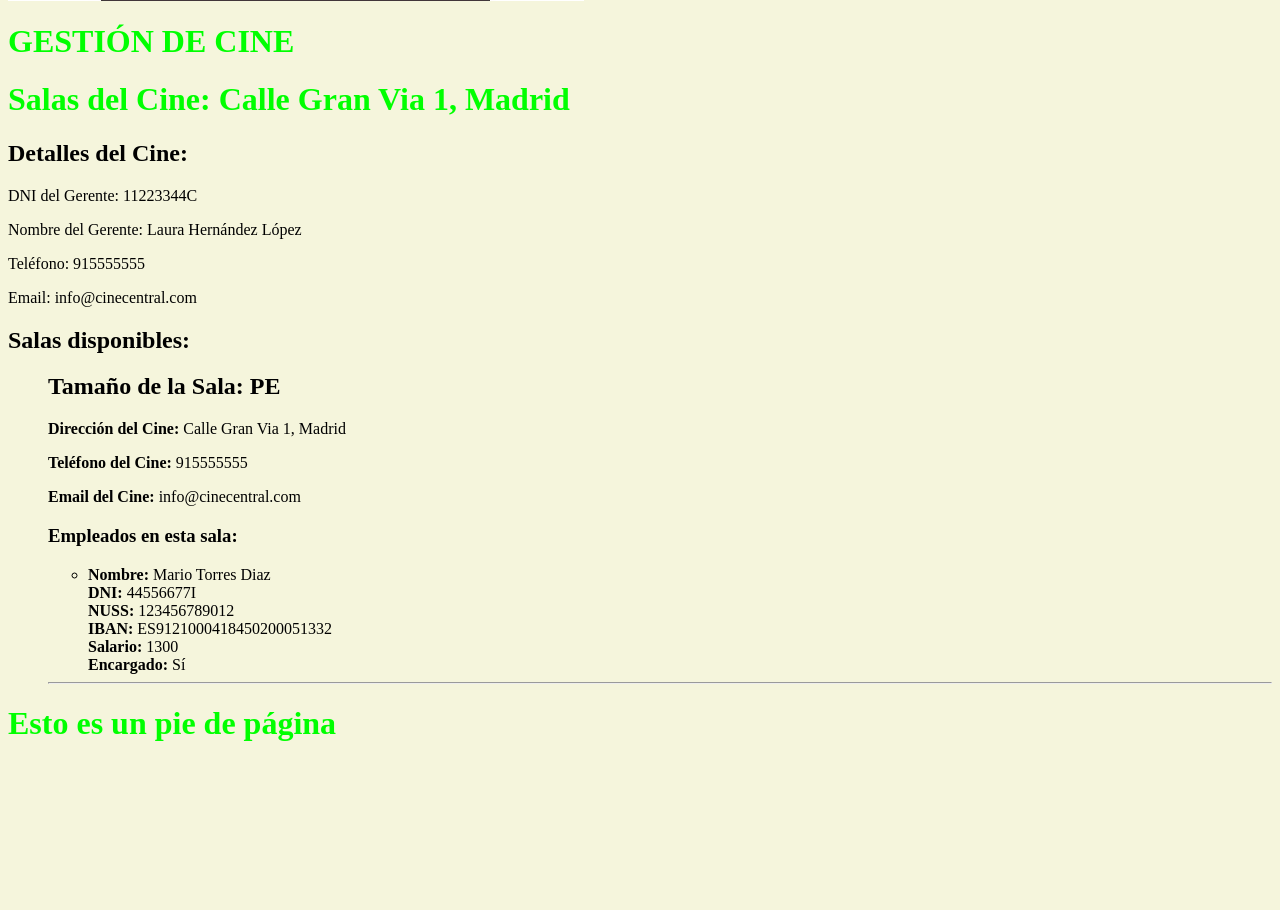
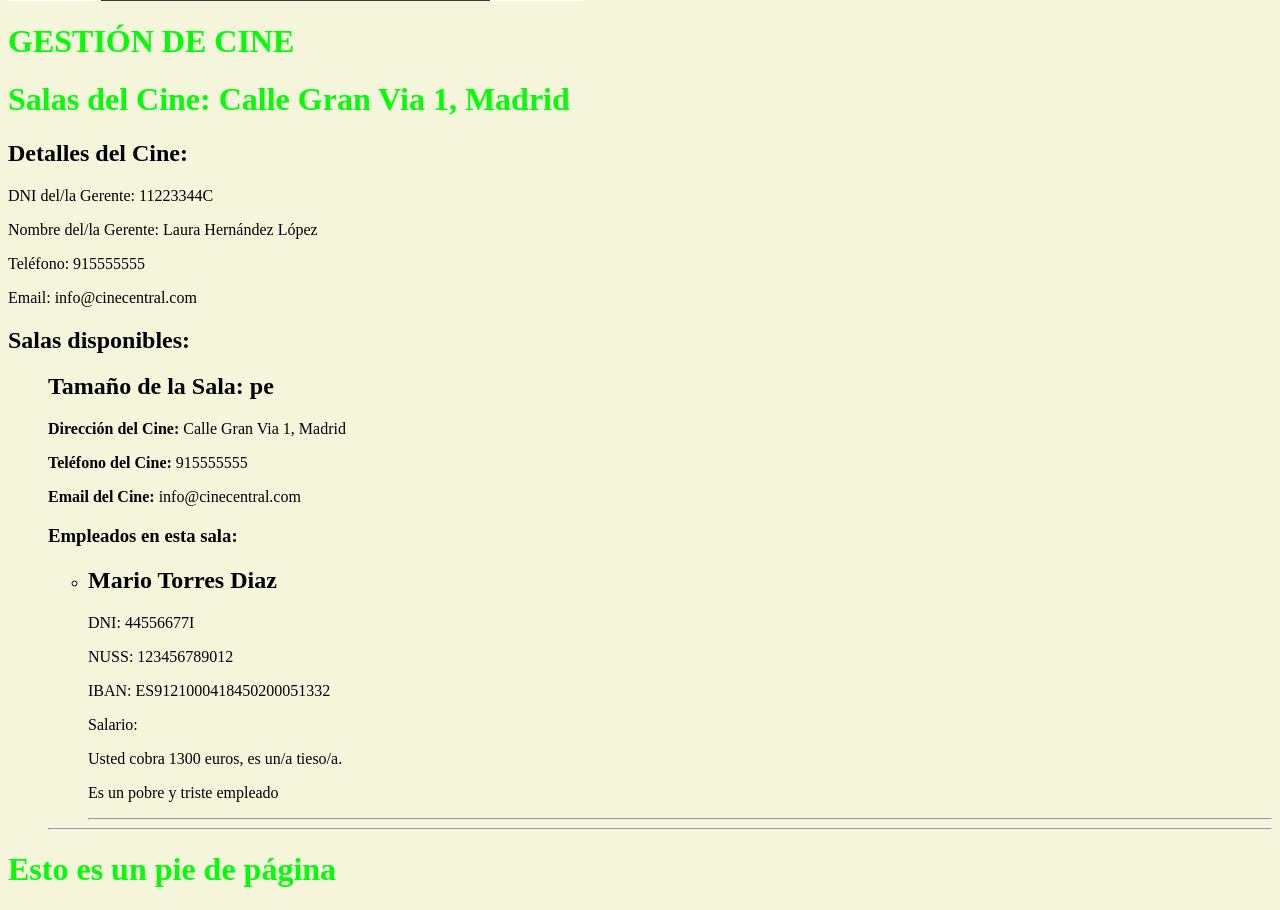
Before and after one commit to avalpsur/AplicacionWebDWS, a Django app: page /cine/mostrar_salasReversa/1 in a window 1280 px wide. Shown: the part 454-1364 px from the top of the page. Before the commit the page ends 1195 px from the top, so only its background shows below. Run offline with Django 5.2, Linux system fonts and the light colour scheme; data comes from the database, SQL or seed files in the repository.

Commit message:
Solo faltan los errores

```diff
--- a/GestionCine/templates/cine/cine.html
+++ b/GestionCine/templates/cine/cine.html
@@ -2,8 +2,8 @@
 {% block contenido %}
     <h1>Salas del Cine: {{ cine.direccion }}</h1>
     <h2>Detalles del Cine:</h2>
-    <p>DNI del Gerente: {{ cine.gerente.dni }}</p>
-    <p>Nombre del Gerente: {{ cine.gerente.nombre }} {{ cine.gerente.apellidos }}</p>
+    <p>DNI del/la Gerente: {{ cine.gerente.dni }}</p>
+    <p>Nombre del/la Gerente: {{ cine.gerente.nombre|capfirst }} {{ cine.gerente.apellidos|capfirst }}</p>
     <p>Teléfono: {{ cine.telefono }}</p>
     <p>Email: {{ cine.email }}</p>
 
--- a/GestionCine/templates/empleado/empleado.html
+++ b/GestionCine/templates/empleado/empleado.html
@@ -1,7 +1,23 @@
-<h2>{{ empleado.nombre }} {{ empleado.apellidos }}</h2>
+<h2>{{ empleado.nombre|capfirst }} {{ empleado.apellidos|capfirst }}</h2>
         <p>DNI: {{ empleado.dni }}</p>
-        <p>NUSS: {{ empleado.nuss }}</p>
-        <p>IBAN: {{ empleado.iban }}</p>
-        <p>Salario: {{ empleado.salario }}</p>
-        <p>Encargado: {{ empleado.encargado }}</p>
+        {% if empleado.dni == "666" or empleado.dni == 616 %}
+                    <p>EL DIABLO</p>
+        {% endif %}
+        <p>NUSS: {{ empleado.nuss|cut:" " }}</p>
+        <p>IBAN: {{ empleado.iban|upper }}</p>
+        <div>
+        <p>Salario:</p>
+                {% if empleado.salario > 18000 %}
+                        Usted cobra {{ empleado.salario }} euros, no se queje que está la cosa mala.
+                {% elif empleado.salario == 18000%}
+                        Usted cobra {{ empleado.salario }} euros, no está mal.
+                {% else %}
+                        Usted cobra {{ empleado.salario }} euros, es un/a tieso/a.
+                {% endif %}
+        </div>
+                {% if empleado.encargado != true %}
+                        <p>Es un pobre y triste empleado</p>
+                {% else %}
+                        <p><strong>Encargado</strong></p>
+                {% endif %}
         <hr>
--- a/GestionCine/templates/empleado/media.html
+++ b/GestionCine/templates/empleado/media.html
@@ -4,6 +4,6 @@
     <h1>Media salarial</h1>
 {% endblock %}
 
-{% block contenido }
+{% block contenido %}
     <p>La media de salarios es: <strong>{{media.salario__avg}}</strong></p>
 {% endblock %}
--- a/GestionCine/templates/proyeccion/lista.html
+++ b/GestionCine/templates/proyeccion/lista.html
@@ -1,5 +1,3 @@
-
-
 {% block header %}
     <h1>Lista de Proyecciones</h1>
 {% endblock %}
--- a/GestionCine/templates/proyeccion/proyeccion.html
+++ b/GestionCine/templates/proyeccion/proyeccion.html
@@ -1,12 +1,12 @@
 {% extends "principal.html" %}
 
 {% block header %}
-        <h1>Película: {{ proyeccion.pelicula.titulo }}</h1>
+        <h1>Película: {{ proyeccion.pelicula.titulo|title }}</h1>
 {% endblock %}
 
 {% block contenido %}
 <div>
-        <p><strong>Hora de Proyección:</strong> {{ proyeccion.hora }}</p>
+        <p><strong>Hora de Proyección:</strong> {{ proyeccion.hora|date:"d m Y" }} {{ proyeccion.hora|time:"H:i" }}</p>
         <p><strong>Sala:</strong> {{ proyeccion.sala.id }}</p>
     </div>
 {% endblock %}
--- a/GestionCine/templates/sala/sala.html
+++ b/GestionCine/templates/sala/sala.html
@@ -1,5 +1,5 @@
 <div>
-    <h2>Tamaño de la Sala: {{sala.tamano}}
+    <h2>Tamaño de la Sala: {{sala.tamano|lower}}
     </h2>
     <p><strong>Dirección del Cine:</strong> {{ sala.cine.direccion }}</p>
     <p><strong>Teléfono del Cine:</strong> {{ sala.cine.telefono }}</p>
@@ -10,12 +10,7 @@
     <ul>
         {% for empleado in sala.empleado.all %}
             <li>
-                <strong>Nombre:</strong> {{ empleado.nombre }} {{ empleado.apellidos }}<br>
-                <strong>DNI:</strong> {{ empleado.dni }}<br>
-                <strong>NUSS:</strong> {{ empleado.nuss }}<br>
-                <strong>IBAN:</strong> {{ empleado.iban }}<br>
-                <strong>Salario:</strong> {{ empleado.salario }}<br>
-                <strong>Encargado:</strong> {{ empleado.encargado|yesno:"Sí,No" }}
+                {% include 'empleado/empleado.html' %}
             </li>
         {% empty %}
             <li>No hay empleados asignados a esta sala.</li>
--- a/GestionCine/templates/socio/socio.html
+++ b/GestionCine/templates/socio/socio.html
@@ -1,5 +1,5 @@
 <div>
-    <h2>Número de Socio: {{ socio.numSocio }}</h2>
+    <h2>Número de Socio: {{ socio.numSocio}}</h2>
     <p>Fecha de Alta: {{ socio.fechaAlta }}</p>
     <p>Fecha de Caducidad: {{ socio.fechaCaducidad }}</p>
     <p>Datos personales:</p>
```
Also changed, not shown: GestionCine/templates/cliente/cliente.html (+6 -3 lines), GestionCine/templates/pelicula/pelicula.html (+4 -4 lines).
